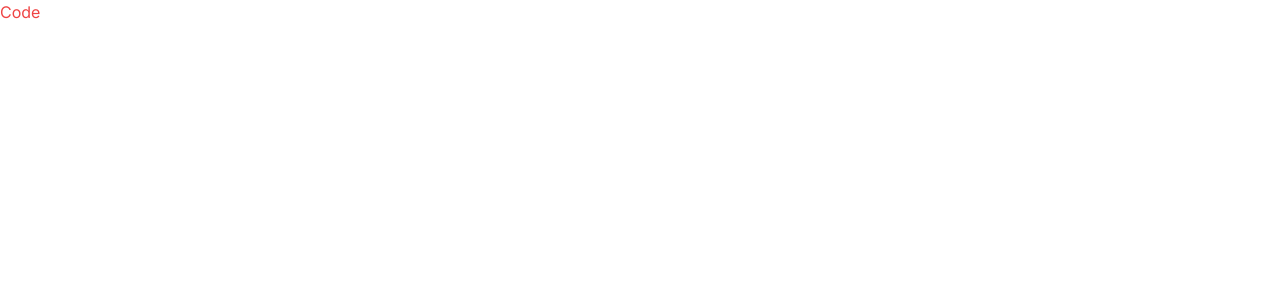
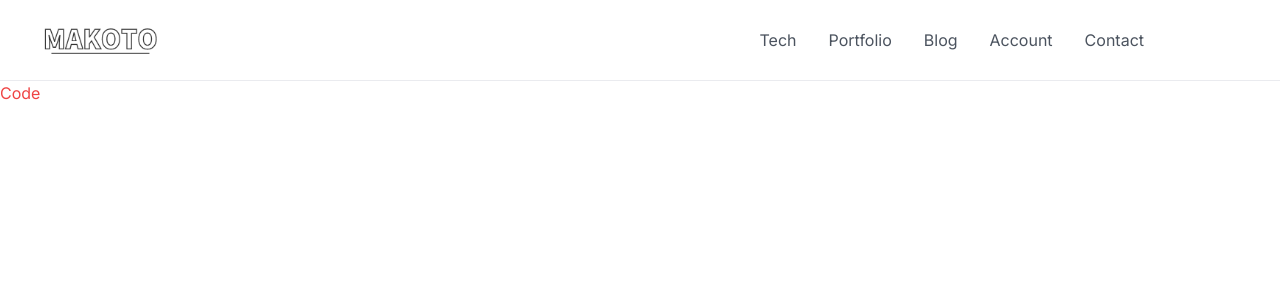
Before and after one commit to moat1/makotowebsite, a Next.js app: page /code in a window 1280 px wide. Shown: the top 300 px of the page. Built offline with nearby package versions, Linux system fonts and the light colour scheme.

Commit message:
💄 ヘッダーの作成

```diff
--- a/package.json
+++ b/package.json
@@ -9,6 +9,9 @@
     "lint": "next lint"
   },
   "dependencies": {
+    "@emotion/react": "^11.11.1",
+    "@emotion/styled": "^11.11.0",
+    "@mui/material": "^5.13.5",
     "@types/node": "20.3.1",
     "@types/react": "18.2.12",
     "@types/react-dom": "18.2.5",
@@ -24,6 +27,7 @@
     "typescript": "5.1.3"
   },
   "devDependencies": {
+    "@mui/icons-material": "^5.11.16",
     "@typescript-eslint/eslint-plugin": "^5.59.11",
     "@typescript-eslint/parser": "^5.59.11",
     "eslint-config-prettier": "^8.8.0",
--- a/src/app/layout.tsx
+++ b/src/app/layout.tsx
@@ -1,18 +1,109 @@
+"use client";
 import "./globals.css";
 
+import CloseIcon from "@mui/icons-material/Close";
+import MenuIcon from "@mui/icons-material/Menu";
 import { Inter } from "next/font/google";
+import Image from "next/image";
 
 const inter = Inter({ subsets: ["latin"] });
 
-export const metadata = {
-  title: "Create Next App",
-  description: "Generated by create next app",
+import Link from "next/link";
+import { useState } from "react";
+
+// export const metadata = {
+//   title: "Create Next App",
+//   description: "Generated by create next app",
+// };
+
+const RootLayout = ({ children }: { children: React.ReactNode }) => {
+  const [hamburger, setHamburger] = useState(false);
+
+  // ヘッダーメニューの情報
+  type Props = {
+    href: string;
+    pageName: string;
+  }[];
+
+  const HEADER_LINK: Props = [
+    { href: "tech", pageName: "Tech" },
+    { href: "portfolio", pageName: "Portfolio" },
+    { href: "blog", pageName: "Blog" },
+    { href: "account", pageName: "Account" },
+    { href: "contact", pageName: "Contact" },
+  ];
+
+  // ハンバーガーメニュー
+  const toggle = () => {
+    setHamburger((prevState) => !prevState);
+  };
+
+  return (
+    <html lang="ja">
+      <body className={inter.className}>
+        <header className="fixed left-0 top-0 z-20 flex w-full justify-between border-b-[1px] bg-white px-10 py-5 opacity-80">
+          {/* ロゴ */}
+          <div className="flex">
+            {hamburger === false ? (
+              <Link href="/" className="m-auto text-[25px] font-bold">
+                <Image src="/pagelogo.png" width={120} height={80} alt="logo" />
+              </Link>
+            ) : (
+              <Link href="/" onClick={toggle} className="m-auto text-[25px] font-bold">
+                <Image src="/pagelogo.png" width={120} height={80} alt="logo" />
+              </Link>
+            )}
+          </div>
+
+          {/* 画面が768px以上の場合、ヘッダーにメニューを表示 */}
+          <div className="mx-20 flex max-md:hidden">
+            <ul className="m-auto flex">
+              {HEADER_LINK.map((link) => {
+                return (
+                  <li key={link.href}>
+                    <Link href={link.href}>
+                      <div className="mx-2 p-2 text-gray-800 hover:text-blue-500">
+                        {link.pageName}
+                      </div>
+                    </Link>
+                  </li>
+                );
+              })}
+            </ul>
+          </div>
+
+          {/* 画面が768px未満の場合、ハンバーガーメニューを表示 */}
+          <div className="visible flex md:hidden" onClick={toggle}>
+            {hamburger ? (
+              <CloseIcon className="m-auto mx-2 h-10 w-10 rounded-3xl px-2 hover:bg-gray-100" />
+            ) : (
+              <MenuIcon className="m-auto mx-2 h-10 w-10 rounded-3xl px-2 hover:bg-gray-100" />
+            )}
+          </div>
+        </header>
+
+        {/* ハンバーガーメニュークリック時に表示されるメニュー */}
+        <div className="h-[81px]"></div>
+        {hamburger ? (
+          <nav className="fixed top-0 z-10 h-[100vh] w-full bg-gray-100 pt-[81px] md:hidden">
+            <ul className="flex h-full flex-col p-[10vh] text-xl text-gray-700">
+              {HEADER_LINK.map((link) => {
+                return (
+                  <li key={link.href} className="m-auto hover:text-blue-500">
+                    <Link href={link.href} onClick={toggle}>
+                      {link.pageName}
+                    </Link>
+                  </li>
+                );
+              })}
+            </ul>
+          </nav>
+        ) : null}
+
+        {children}
+      </body>
+    </html>
+  );
 };
 
-export default function RootLayout({ children }: { children: React.ReactNode }) {
-  return (
-    <html lang="ja">
-      <body className={inter.className}>{children}</body>
-    </html>
-  );
-}
+export default RootLayout;
--- a/src/app/page.tsx
+++ b/src/app/page.tsx
@@ -1,3 +1,3 @@
 export default function Home() {
-  return <main className="text-red-500">page!</main>;
+  return <main className="text-red-500">Top</main>;
 }
```
Also changed, not shown: public/pagelogo.png (added), 1 other file (tests, documents, lock files or other folders).
